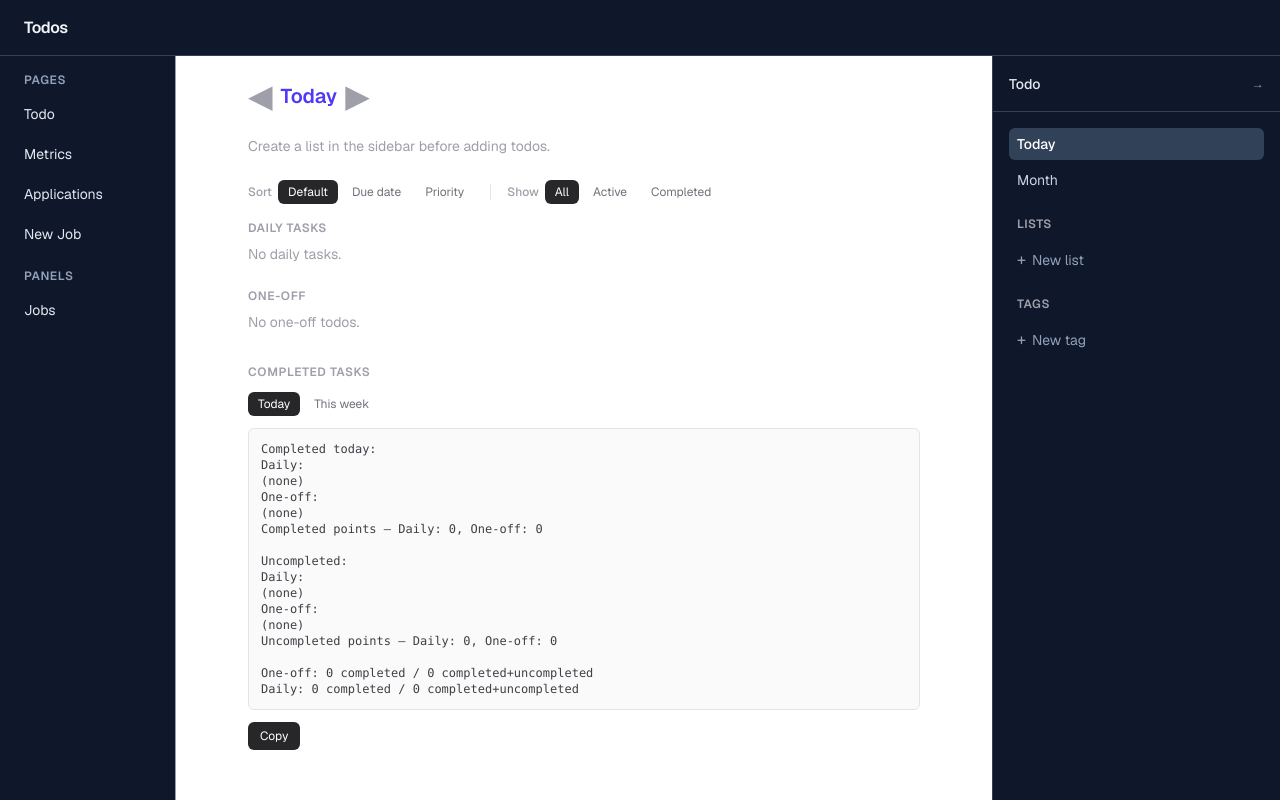
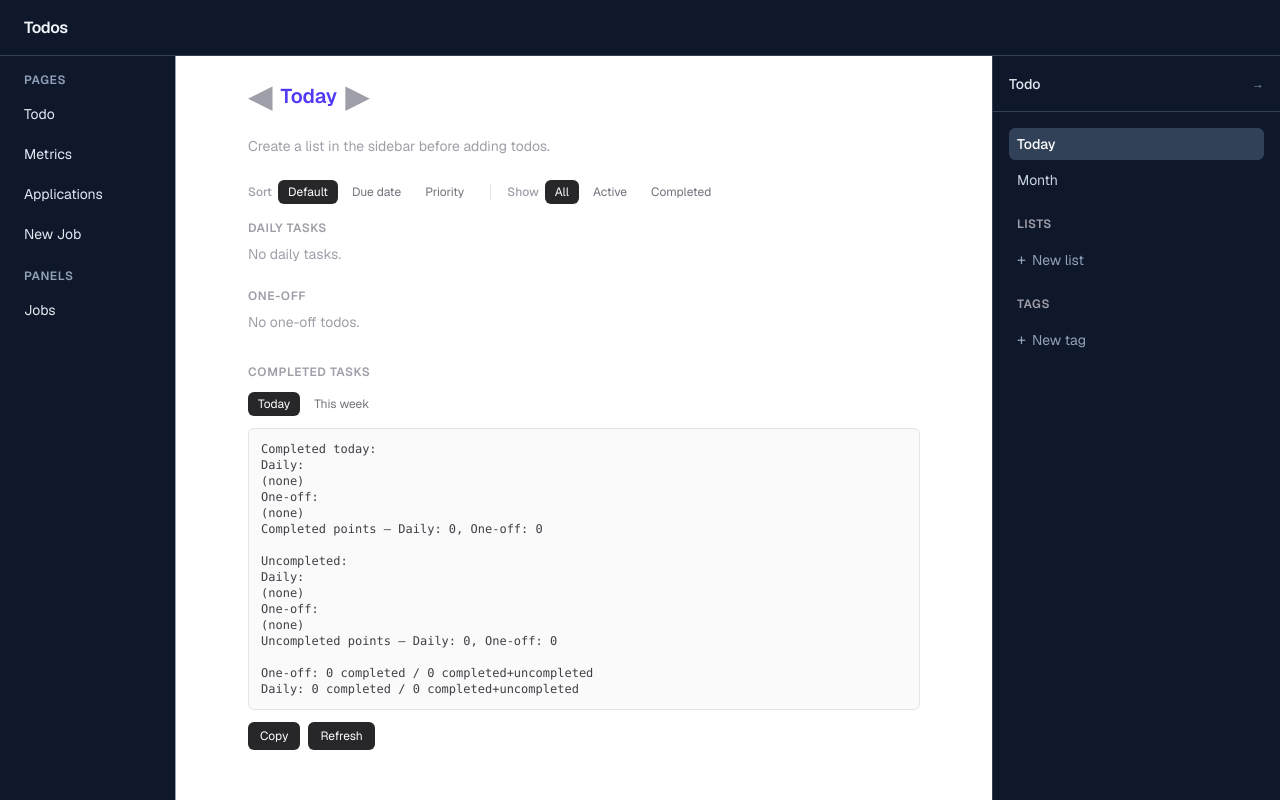
Before and after one commit to Jonathanko52/personal-interface, a Next.js app: page / in a window 1280 px wide. Built offline with nearby package versions, Linux system fonts and the light colour scheme.

Commit message:
refresh button added

```diff
--- a/app/page.tsx
+++ b/app/page.tsx
@@ -29,12 +29,22 @@ export default function Home() {
   const [selectedDate, setSelectedDate] = useState(todayStr());
   const [completedRange, setCompletedRange] = useState<CompletionRange>("day");
   const [copied, setCopied] = useState(false);
+  const [refreshed, setRefreshed] = useState(false);
 
   const completedBlock = useMemo(() => {
     const completed = completedTasks(completions, todos, completedRange);
     const uncompleted = uncompletedTasksToday(todos);
     return formatTasksSummaryBlock(completed, uncompleted, completedRange);
   }, [completions, todos, completedRange]);
+
+  function handleRefresh() {
+    // The block is already a useMemo keyed on [completions, todos, completedRange], so it
+    // recomputes automatically whenever a todo is checked/unchecked — this button doesn't
+    // change that. It's a visible confirmation that what's shown is current, not a fix for
+    // staleness (none is known); same brief-label-flip feedback pattern as Copy below.
+    setRefreshed(true);
+    setTimeout(() => setRefreshed(false), 1500);
+  }
 
   async function handleCopy() {
     try {
@@ -177,12 +187,20 @@ export default function Home() {
         <pre className="border border-zinc-200 rounded-md p-3 text-xs text-zinc-700 whitespace-pre-wrap font-mono bg-zinc-50">
           {completedBlock}
         </pre>
+        <div className="flex gap-2">
           <button
             onClick={handleCopy}
             className="self-start text-xs bg-zinc-800 text-white rounded-md px-3 py-1.5 hover:bg-zinc-900 transition-colors"
           >
             {copied ? "Copied!" : "Copy"}
           </button>
+          <button
+            onClick={handleRefresh}
+            className="self-start text-xs bg-zinc-800 text-white rounded-md px-3 py-1.5 hover:bg-zinc-900 transition-colors"
+          >
+            {refreshed ? "Refreshed!" : "Refresh"}
+          </button>
+        </div>
       </section>
     </div>
   );
```
Lines whose indentation alone changed are shown as unchanged.
